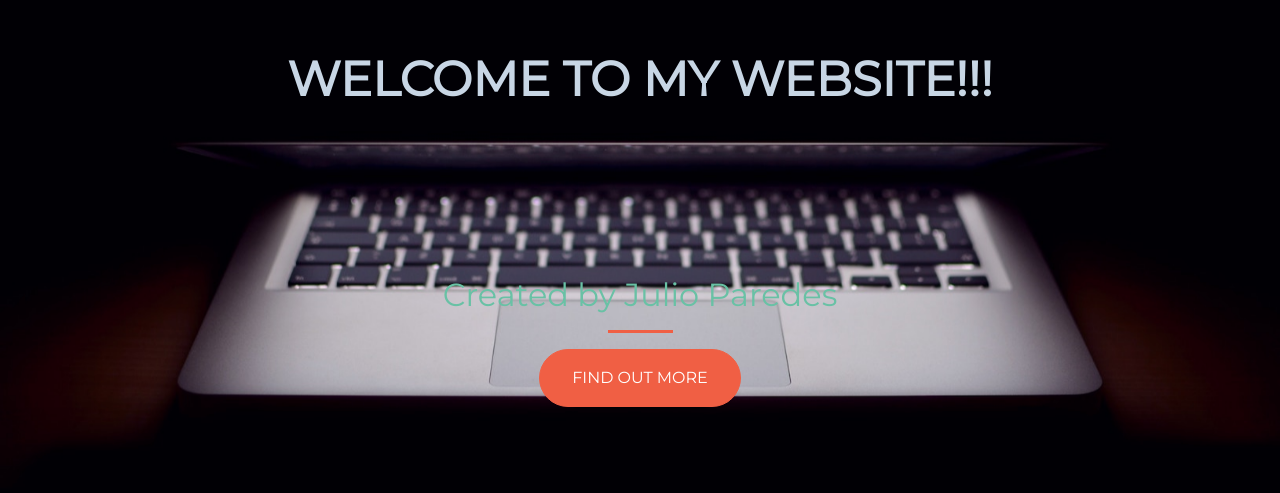
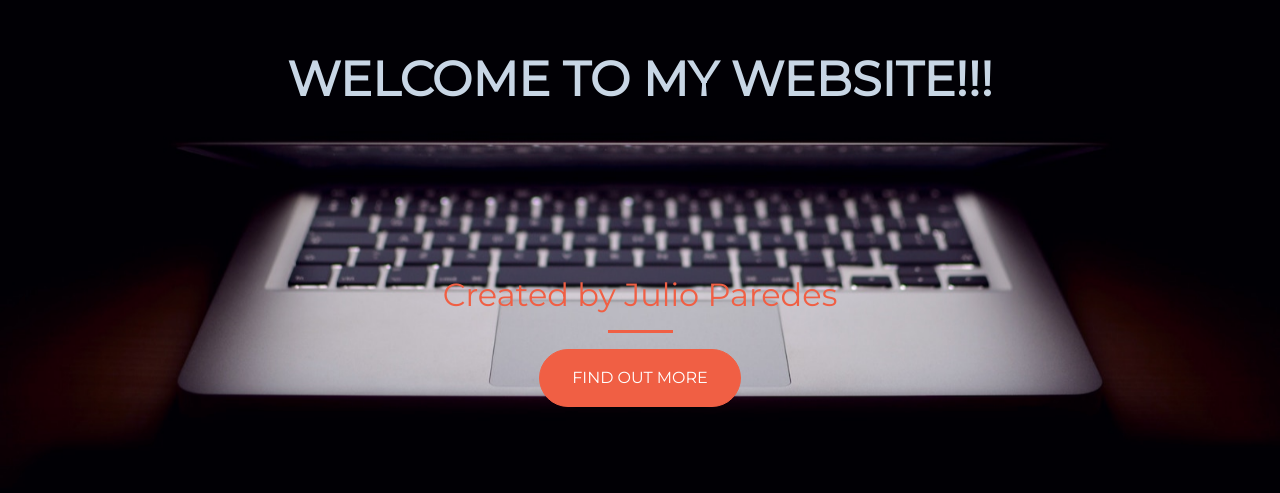
Before and after one commit to jparedes81/starup-website, a plain HTML site: page index.html in a window 1280 px wide. Shown: the part 171-664 px from the top of the page. Drawn offline with nearby package versions, Linux system fonts and the light colour scheme.

Commit message:
Update style.css

```diff
--- a/style.css
+++ b/style.css
@@ -14,7 +14,7 @@ h1{
 	color:#c8d6e5;
 }
 h2{
-	color:#69c1a5;
+	color:#F05F44;
 }
 hr{
 	border-color: #F05F44;
```
